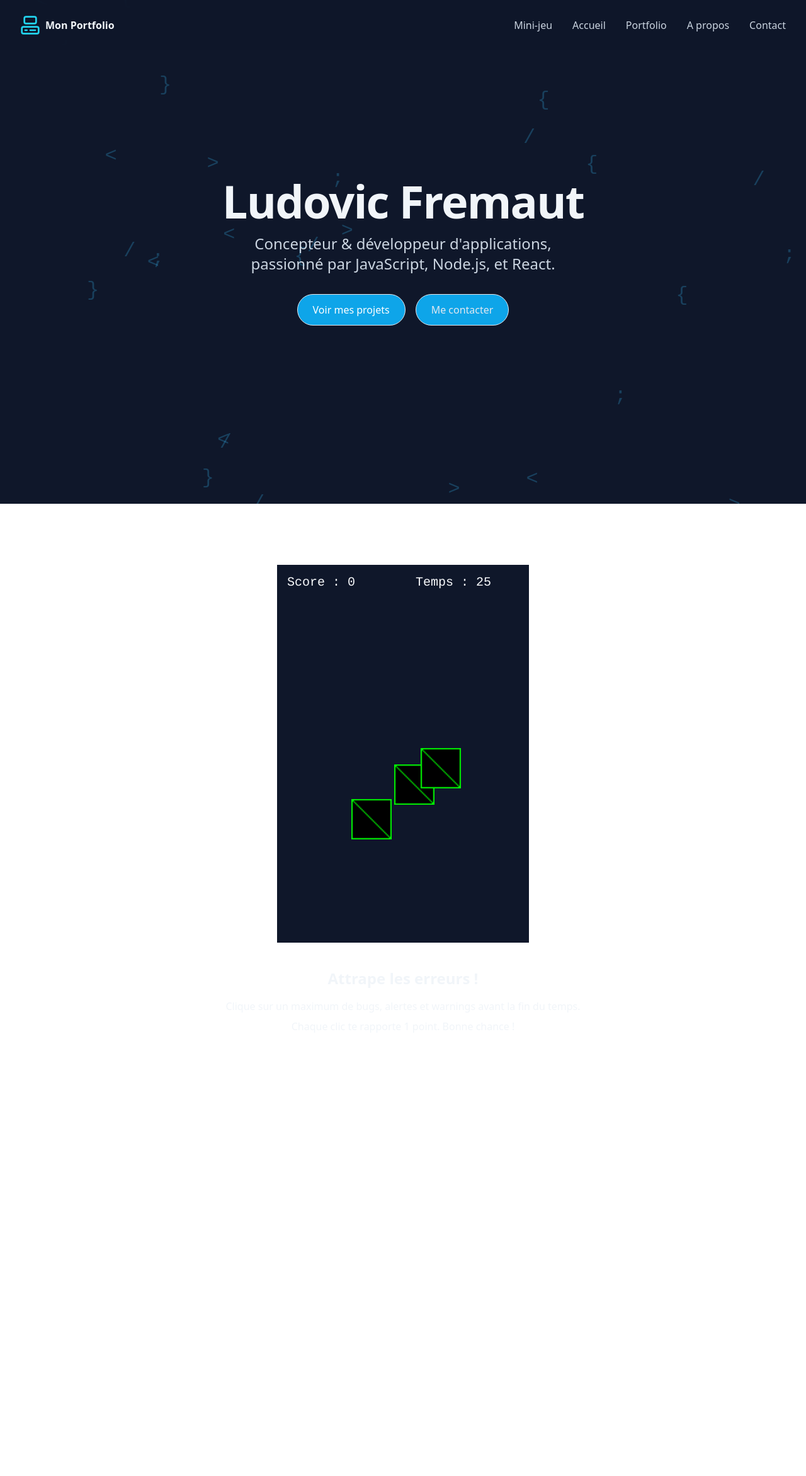
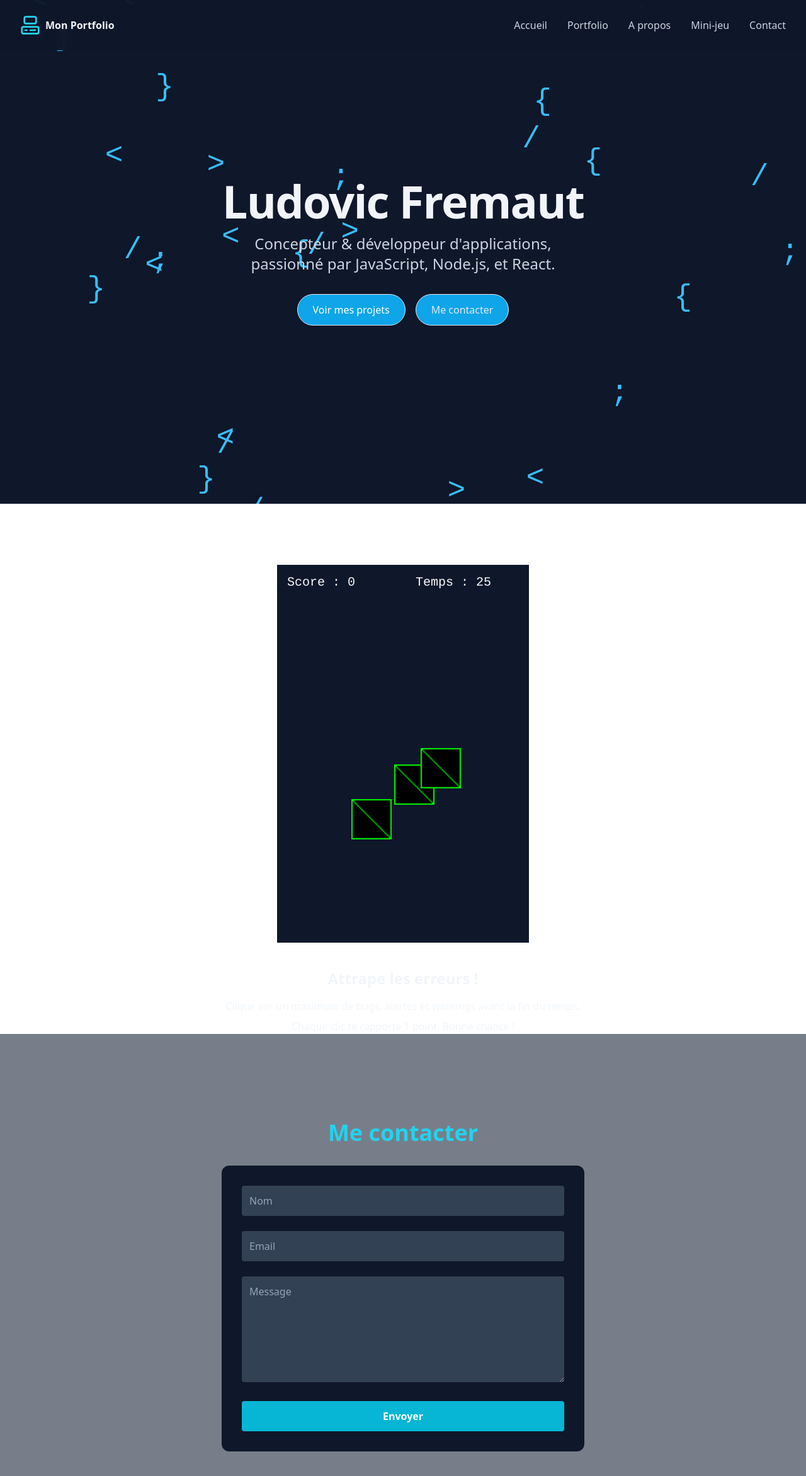
Before and after one commit to ludovicfremaut/PortFolio-ludovic_fremaut, a React (Vite) app: page / in a window 1280 px wide. Shown: the top 2344 px of the page at 63% size. Before the commit the page ends 1642 px from the top, so only its background shows below. Built offline with nearby package versions, Linux system fonts and the light colour scheme.

Commit message:
ajout scroll doux lenis && particles visible page Contact

```diff
--- a/package.json
+++ b/package.json
@@ -10,6 +10,7 @@
     "preview": "vite preview"
   },
   "dependencies": {
+    "@studio-freight/lenis": "1.0.42",
     "@tailwindcss/vite": "^4.1.5",
     "framer-motion": "^12.9.4",
     "lucide-react": "^0.507.0",
--- a/src/App.tsx
+++ b/src/App.tsx
@@ -2,16 +2,19 @@ import GameCanvas from "./components/GameCanvas"
 import Hero from "./components/Hero"
 import Navbar from "./components/Navbar"
 import ParticlesBackground from "./components/ParticlesBackground"
+import Contact from "./pages/Contact"
 import './styles/main.scss'
+
 
 function App() {
 
   return (
     <>
+    <ParticlesBackground />
     <Navbar />
-    <ParticlesBackground />
     <Hero />
     <GameCanvas />
+    <Contact />
     </>
   )
 }
--- a/src/components/GameCanvas.tsx
+++ b/src/components/GameCanvas.tsx
@@ -115,7 +115,7 @@ export default function GameCanvas() {
     <section
       id="minijeu"
       ref={containerRef}
-      className="relative z-10 pt-24 min-h-screen flex flex-col items-center justify-start bg-transparent px-4"
+      className="scroll-mt-40 relative z-10 pt-24 min-h-screen flex flex-col items-center justify-start bg-transparent px-4"
     >
       <div ref={canvasRef} className="border border-white mb-4" />
       {gameOver && (
--- a/src/components/Hero.tsx
+++ b/src/components/Hero.tsx
@@ -1,10 +1,11 @@
 import { motion } from "framer-motion";
-
+import { useScrollTo } from "../hooks/useScrollTo";
 
 export default function Hero() {
+  const scrollTo = useScrollTo();
+
   return (
     <section className="relative z-10 h-screen w-full flex flex-col items-center justify-center text-center bg-transparent px-4">
-
       <motion.h1
         initial={{ opacity: 0, y: -40 }}
         animate={{ opacity: 1, y: 0 }}
@@ -29,18 +30,19 @@ export default function Hero() {
         transition={{ delay: 0.8, duration: 0.5 }}
         className="mt-8 flex gap-4"
       >
-        <a
-          href="#projects"
+        <button
+          onClick={() => scrollTo("projects")}
           className="px-6 py-3 rounded-full border bg-sky-500 text-white hover:bg-sky-600 transition"
         >
           Voir mes projets
-        </a>
-        <a
-          href="#contact"
+        </button>
+
+        <button
+          onClick={() => scrollTo("contact")}
           className="px-6 py-3 rounded-full border bg-sky-500 text-slate-200 hover:bg-sky-600 transition"
         >
           Me contacter
-        </a>
+        </button>
       </motion.div>
     </section>
   );
--- a/src/components/Navbar.tsx
+++ b/src/components/Navbar.tsx
@@ -1,8 +1,19 @@
 import React from "react";
 import { motion } from "framer-motion";
 import { Computer } from "lucide-react";
+import { useScrollTo } from "../hooks/useScrollTo"; // adapte si nécessaire
 
 const Navbar = () => {
+  const scrollTo = useScrollTo();
+
+  const sections = [
+    { label: "Accueil", id: "hero" },
+    { label: "Portfolio", id: "projects" },
+    { label: "A propos", id: "about" },
+    { label: "Mini-jeu", id: "minijeu" },
+    { label: "Contact", id: "contact" },
+  ];
+
   return (
     <nav className="fixed w-full z-50 transition-all duration-300 bg-slate-900/90 backdrop-blur-md">
       <div className="max-w-7xl mx-auto sm:px-6 lg:px-8">
@@ -19,15 +30,15 @@ const Navbar = () => {
 
           <div className="hidden md:block">
             <div className="ml-10 flex items-baseline space-x-8">
-              {["Mini-jeu", "Accueil", "Portfolio", "A propos", "Contact"].map((item) => (
-                <motion.a
-                  key={item}
-                  href={`#${item.toLowerCase()}`}
+              {sections.map(({ label, id }) => (
+                <motion.button
+                  key={id}
+                  onClick={() => scrollTo(id)}
                   className="text-slate-300 hover:text-cyan-400 transition-colors duration-300"
                   whileHover={{ scale: 1.05 }}
                 >
-                  {item}
-                </motion.a>
+                  {label}
+                </motion.button>
               ))}
             </div>
           </div>
--- a/src/components/ParticlesBackground.tsx
+++ b/src/components/ParticlesBackground.tsx
@@ -1,16 +1,66 @@
-import { useCallback } from "react";
-import Particles from "react-tsparticles";
+import { useCallback, useEffect, useState } from "react";
+import Particles, { type ISourceOptions, type Engine, type Container } from "react-tsparticles";
 import { loadSlim } from "tsparticles-slim";
 
 export default function ParticlesBackground() {
-  const particlesInit = useCallback(async (engine) => {
+  const [particlesInstance, setParticlesInstance] = useState<Container | null>(null);
+
+  const particlesInit = useCallback(async (engine: Engine) => {
     await loadSlim(engine);
   }, []);
+
+  const baseOptions: ISourceOptions = {
+    background: {
+      color: { value: "#0f172a" },
+    },
+    fullScreen: { enable: false },
+    particles: {
+      number: { value: 30 },
+      move: { enable: true, speed: 0.6 },
+      opacity: { value: 1 },
+      size: { value: 24 },
+      color: { value: "#38bdf8" },
+      shape: {
+        type: "char",
+        character: {
+          value: ["<", ">", "{", "}", "/", ";"],
+          font: "Courier New",
+          weight: "400",
+        },
+      },
+    },
+  };
+
+  useEffect(() => {
+    const contactSection = document.getElementById("contact");
+
+    const observer = new IntersectionObserver(
+      ([entry]) => {
+        const newColor = entry.isIntersecting ? "#ffffff" : "#38bdf8";
+
+        // 💡 Sécurité : éviter erreur si instance pas prête
+        if (particlesInstance?.loadOptions) {
+          particlesInstance.loadOptions({
+            ...baseOptions,
+            particles: {
+              ...baseOptions.particles,
+              color: { value: newColor },
+            },
+          });
+        }
+      },
+      { threshold: 0.3 }
+    );
+
+    if (contactSection) observer.observe(contactSection);
+    return () => observer.disconnect();
+  }, [particlesInstance]);
 
   return (
     <Particles
       id="tsparticles"
       init={particlesInit}
+      loaded={setParticlesInstance}
       style={{
         position: "fixed",
         top: 0,
@@ -19,28 +69,7 @@ export default function ParticlesBackground() {
         height: "100vh",
         zIndex: -1,
       }}
-      options={{
-        background: {
-          color: { value: "#0f172a" }, // Tailwind slate-900
-        },
-        fullScreen: { enable: false }, // pas besoin si on fixe manuellement
-        particles: {
-          number: { value: 30 },
-          move: { enable: true, speed: 0.6 },
-          opacity: { value: 0.5 },
-          size: { value: 16 },
-          color: { value: "#38bdf8" }, // cyan-400
-          shape: {
-            type: "char",
-            character: {
-              value: ["<", ">", "{", "}", "/", ";"],
-              font: "Courier New",
-              style: "",
-              weight: "400",
-            },
-          },
-        },
-      }}
+      options={baseOptions}
     />
   );
 }
--- /dev/null
+++ b/src/components/ScrollProvider.tsx
@@ -0,0 +1,38 @@
+import { createContext, useContext, useEffect, useRef, useState } from "react";
+import Lenis from "@studio-freight/lenis";
+
+// On crée un contexte React
+const LenisContext = createContext<Lenis | null>(null);
+
+// Hook personnalisé pour utiliser Lenis
+export const useLenis = () => useContext(LenisContext);
+
+// Provider à utiliser tout en haut de ton App
+export const ScrollProvider = ({ children }: { children: React.ReactNode }) => {
+  const [lenis, setLenis] = useState<Lenis | null>(null);
+  const rafRef = useRef(0);
+
+  useEffect(() => {
+    const instance = new Lenis({
+      duration: 1.4,
+      easing: (t) => Math.min(1, 1.001 - Math.pow(2, -10 * t)),
+      smooth: true,
+    });
+
+    setLenis(instance);
+
+    const raf = (time: number) => {
+      instance.raf(time);
+      rafRef.current = requestAnimationFrame(raf);
+    };
+
+    requestAnimationFrame(raf);
+
+    return () => {
+      cancelAnimationFrame(rafRef.current);
+      instance.destroy();
+    };
+  }, []);
+
+  return <LenisContext.Provider value={lenis}>{children}</LenisContext.Provider>;
+};
--- /dev/null
+++ b/src/hooks/useScrollTo.ts
@@ -0,0 +1,27 @@
+// src/hooks/useScrollTo.ts
+import { useLenis } from "../components/ScrollProvider";
+
+export function useScrollTo() {
+  const lenis = useLenis();
+
+  return (id: string) => {
+
+    const el = document.getElementById(id);
+    if (!el) {
+      console.log("Lenis actif :", !!lenis);
+      console.log("Élément cible :", id, el);
+      console.warn(`⚠️ Élément #${id} introuvable`);
+      return;
+    }
+    if (!lenis) {
+      console.warn("⚠️ Lenis non initialisé");
+      return;
+    }
+
+    // petit timeout de sécurité + offset
+    setTimeout(() => {
+      lenis.scrollTo(el, { offset: -100 });
+    }, 10);
+  };
+
+}
--- a/src/main.tsx
+++ b/src/main.tsx
@@ -1,11 +1,12 @@
-import { StrictMode } from 'react'
-import { createRoot } from 'react-dom/client'
+import React from "react";
+import ReactDOM from "react-dom/client";
+import App from "./App";
+import { ScrollProvider } from "./components/ScrollProvider"; // adapte le chemin si besoin
 
-import './styles/main.scss'
-import App from './App.tsx'
-
-createRoot(document.getElementById('root')!).render(
-  <StrictMode>
-    <App />
-  </StrictMode>,
-)
+ReactDOM.createRoot(document.getElementById("root")!).render(
+  <React.StrictMode>
+    <ScrollProvider>
+      <App />
+    </ScrollProvider>
+  </React.StrictMode>
+);
--- a/src/pages/Contact.tsx
+++ b/src/pages/Contact.tsx
@@ -1,32 +1,85 @@
-import React, { useState } from 'react'
-import { motion } from 'framer-motion';
+import React, { useState } from "react";
+import { motion } from "framer-motion";
 
-export const Contact = () => {
-    const [formData, setFormData] = useState({ name: '', email: '', message: '' });
-    const [status, setStatus] = useState('');
+export default function Contact() {
+  const [formData, setFormData] = useState({
+    name: "",
+    email: "",
+    message: "",
+  });
+  const [status, setStatus] = useState("");
 
-    const handleChange = (e: React.ChangeEvent<HTMLInputElement | HTMLTextAreaElement>) => {
+  const handleChange = (
+    e: React.ChangeEvent<HTMLInputElement | HTMLTextAreaElement>
+  ) => {
     setFormData({ ...formData, [e.target.name]: e.target.value });
   };
 
   const handleSubmit = async (e: React.FormEvent<HTMLFormElement>) => {
     e.preventDefault();
-        setStatus('Envoie en cours ...');
+    setStatus("Envoi en cours...");
     setTimeout(() => {
       console.log("Message envoyé", formData);
-            setStatus('Message envoyé avec succès !');
-            setFormData({ name: '', email: '', message: '' });
+      setStatus("Message envoyé avec succès !");
+      setFormData({ name: "", email: "", message: "" });
     }, 1000);
+  };
+
   return (
     <motion.section
       id="contact"
-        className="min-h-screen px-4 py-20 bg-slate-800 text-slate-100 flex flex-col items-center justify-center"
+      className="scroll-mt-40 min-h-screen px-4 py-20 bg-slate-800/60 text-white flex flex-col items-center justify-center"
+      animate={{ opacity: 1 }}
       initial={{ opacity: 0 }}
-        whileInView={{ opacity: 1 }}
       transition={{ duration: 0.5 }}
     >
+      <h2 className="text-4xl font-bold text-cyan-400 mb-8">Me contacter</h2>
+
+      <form
+        onSubmit={handleSubmit}
+        className="w-full max-w-xl bg-slate-900 p-8 rounded-xl space-y-6"
+      >
+        <input
+          type="text"
+          name="name"
+          placeholder="Nom"
+          value={formData.name}
+          onChange={handleChange}
+          className="w-full p-3 rounded bg-slate-700 placeholder-slate-400 text-white focus:outline-none focus:ring-2 focus:ring-cyan-500"
+          required
+        />
+
+        <input
+          type="email"
+          name="email"
+          placeholder="Email"
+          value={formData.email}
+          onChange={handleChange}
+          className="w-full p-3 rounded bg-slate-700 placeholder-slate-400 text-white focus:outline-none focus:ring-2 focus:ring-cyan-500"
+          required
+        />
+
+        <textarea
+          name="message"
+          placeholder="Message"
+          value={formData.message}
+          onChange={handleChange}
+          rows={6}
+          className="w-full p-3 rounded bg-slate-700 placeholder-slate-400 text-white focus:outline-none focus:ring-2 focus:ring-cyan-500"
+          required
+        />
+
+        <button
+          type="submit"
+          className="w-full py-3 rounded bg-cyan-500 hover:bg-cyan-600 transition text-white font-semibold"
+        >
+          Envoyer
+        </button>
+
+        {status && (
+          <p className="text-sm text-center text-slate-300 mt-2">{status}</p>
+        )}
+      </form>
     </motion.section>
-  )
-
-
+  );
 }
```
Also changed, not shown: 1 other file (tests, documents, lock files or other folders). Lines whose indentation alone changed are shown as unchanged.
